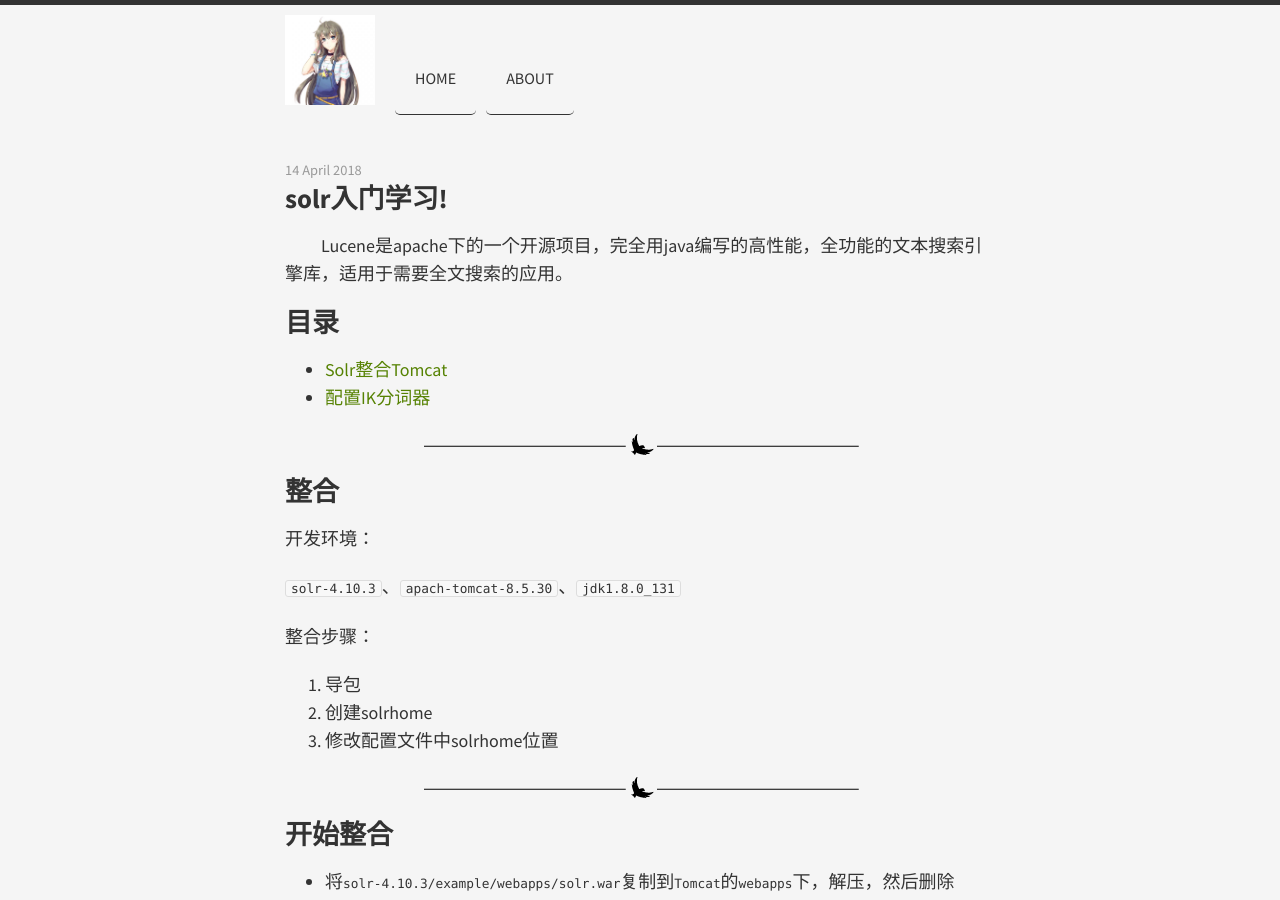
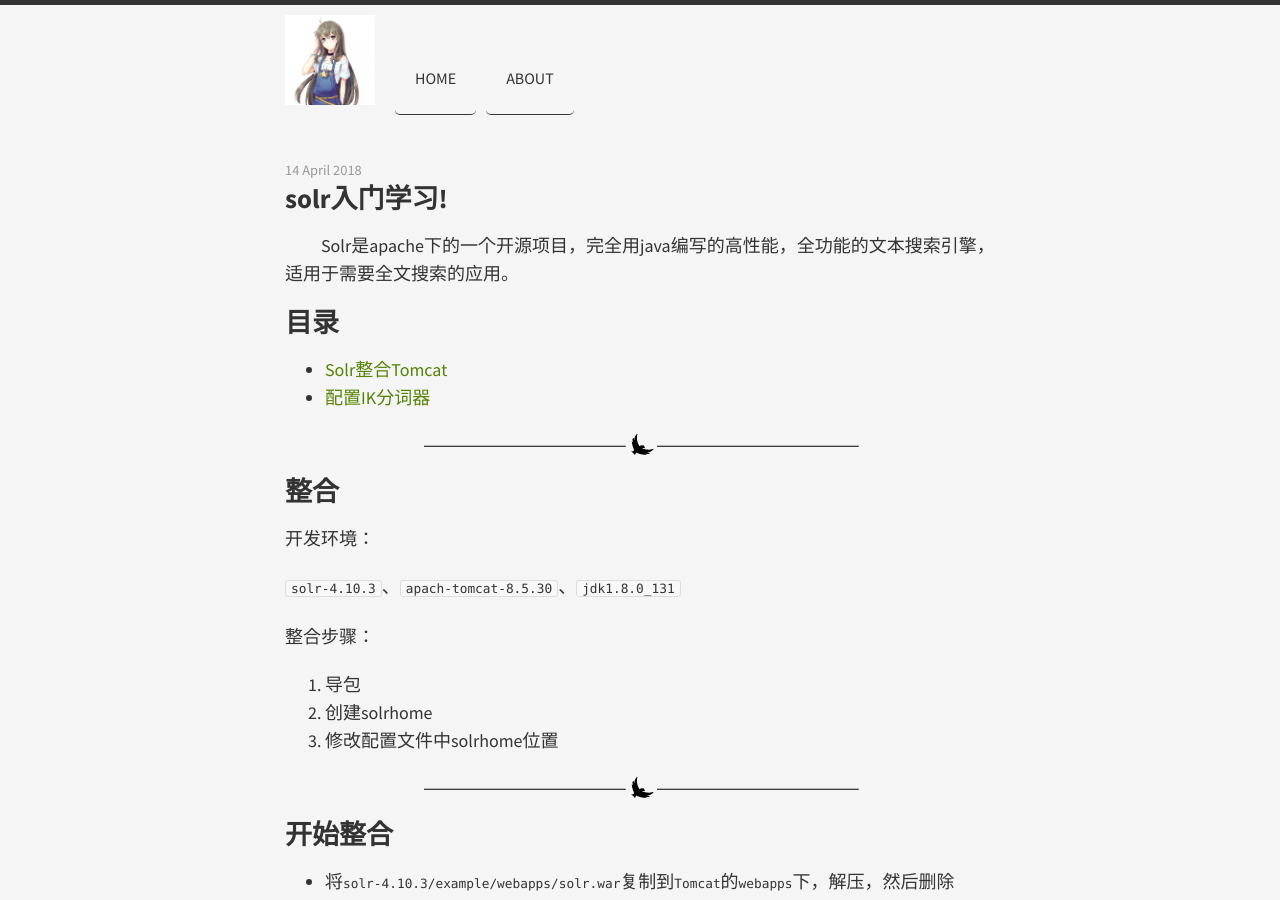
Before and after one commit to ruanwenjun/ruanwenjun.github.io, a Jekyll site: the page built from _posts/2018-4-14-solr.md, in a window 1280 px wide and 900 px high. Built offline with Jekyll 4.4.1, drawn with Linux system fonts in a browser that asks for light colours; nearby versions of some CDN libraries; comment, search, counter and statistics services are not loaded.

Commit message:
Update 2018-4-14-solr.md

```diff
--- a/_posts/2018-4-14-solr.md
+++ b/_posts/2018-4-14-solr.md
@@ -2,7 +2,7 @@
 layout: post
 title: solr入门学习!
 ---
-&emsp;&emsp;Lucene是apache下的一个开源项目，完全用java编写的高性能，全功能的文本搜索引擎库，适用于需要全文搜索的应用。
+&emsp;&emsp;Solr是apache下的一个开源项目，完全用java编写的高性能，全功能的文本搜索引擎，适用于需要全文搜索的应用。
 
 
 
```
